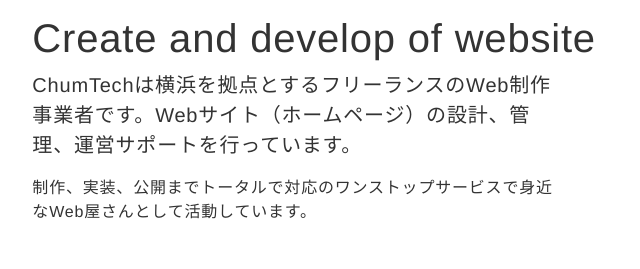
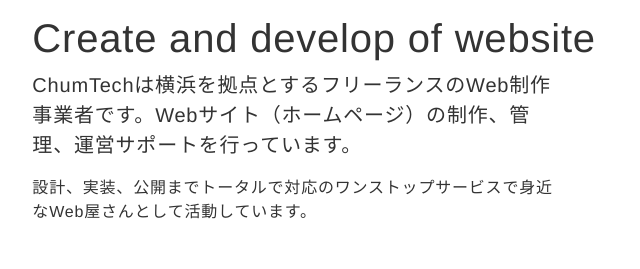
Before and after one commit to chum9625/bootstrap-chum9625-com, a plain HTML site: page index.html in a window 1280 px wide. Shown: the part 191-460 px from the top of the page, 213-853 px from the left. Drawn offline with nearby package versions, Linux system fonts and the light colour scheme.

Commit message:
修正箇所の訂正

```diff
--- a/index.html
+++ b/index.html
@@ -38,8 +38,8 @@
 
       <h1>Create and develop of website</h1>
       <div class="col-lg-8 px-0">
-        <p class="lead">ChumTechは横浜を拠点とするフリーランスのWeb制作事業者です。Webサイト（ホームページ）の設計、管理、運営サポートを行っています。</p>
-        <p>制作、実装、公開までトータルで対応のワンストップサービスで身近なWeb屋さんとして活動しています。</p>
+        <p class="lead">ChumTechは横浜を拠点とするフリーランスのWeb制作事業者です。Webサイト（ホームページ）の制作、管理、運営サポートを行っています。</p>
+        <p>設計、実装、公開までトータルで対応のワンストップサービスで身近なWeb屋さんとして活動しています。</p>
       </div>
 
       <hr class="my-5 w-25 mx-0" />
```
